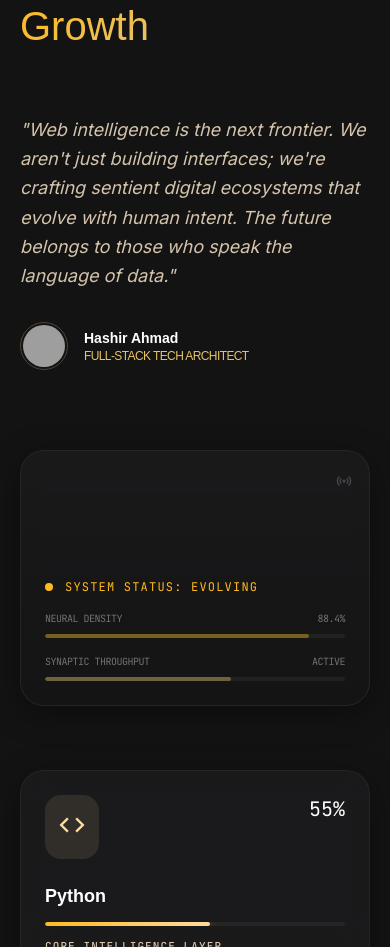
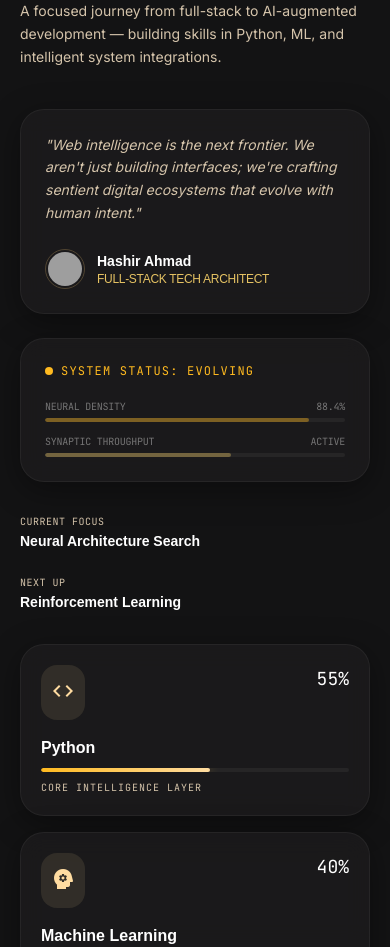
Before and after one commit to hashirahmad806/my_Portfolios, a React (Vite) app in the folder frontend/: page / in a window 390 px wide. Shown: the part 11053-12000 px from the top of the page. Built offline with nearby package versions, Linux system fonts and the light colour scheme; no server answers; grey boxes are pictures that could not be loaded; a web font is replaced by a local one.

Commit message:
fix: unify dark-mode color palette + responsive Learning/Skills/Certifications sections

```diff
--- a/frontend/src/components/sections/Certifications.jsx
+++ b/frontend/src/components/sections/Certifications.jsx
@@ -244,8 +244,8 @@ export default function Certifications() {
   const { ref: hRef, visible: hVis } = useScrollReveal()
 
   return (
-    <section id="certifications" className="bg-[#131314] text-[#e5e2e3] pb-24 pt-12 overflow-hidden">
-      <main className="max-w-container-max mx-auto px-margin-mobile md:px-gutter">
+    <section id="certifications" className="text-[#e5e2e3] pb-24 pt-12 overflow-hidden" style={{ background: '#131314' }}>
+      <main className="max-w-6xl mx-auto px-5 sm:px-8 lg:px-12">
         {/* Header Section */}
         <header ref={hRef} className="mb-16" style={{
           opacity: hVis ? 1 : 0,
--- a/frontend/src/components/sections/Learning.jsx
+++ b/frontend/src/components/sections/Learning.jsx
@@ -4,155 +4,181 @@ const motionOk = typeof window !== 'undefined'
   ? !window.matchMedia('(prefers-reduced-motion: reduce)').matches
   : true
 
-export default function Learning() {
-  const { ref: hRef, visible: hVis } = useScrollReveal()
-  const { ref: gridRef, visible: gridVis } = useScrollReveal()
-
 const items = [
-    { icon: 'code',                       name: 'Python',             pct: 55, sub: 'Core Intelligence Layer' },
-    { icon: 'psychology',                 name: 'Machine Learning',   pct: 40, sub: 'Pattern Recognition' },
-    { icon: 'memory',                     name: 'TensorFlow / Keras', pct: 30, sub: 'Deep Neural Networks' },
-    { icon: 'analytics',                  name: 'Data Analysis',      pct: 50, sub: 'Insight Extraction' },
-    { icon: 'settings_input_component',   name: 'AI Integration',     pct: 60, sub: 'Seamless API Logic' },
-    { icon: 'layers',                     name: 'AI + MERN Stack',    pct: 45, sub: 'Full-Stack Intelligence' },
+  { icon: 'code',                     name: 'Python',             pct: 55, sub: 'Core Intelligence Layer' },
+  { icon: 'psychology',               name: 'Machine Learning',   pct: 40, sub: 'Pattern Recognition' },
+  { icon: 'memory',                   name: 'TensorFlow / Keras', pct: 30, sub: 'Deep Neural Networks' },
+  { icon: 'analytics',               name: 'Data Analysis',      pct: 50, sub: 'Insight Extraction' },
+  { icon: 'settings_input_component', name: 'AI Integration',     pct: 60, sub: 'Seamless API Logic' },
+  { icon: 'layers',                   name: 'AI + MERN Stack',    pct: 45, sub: 'Full-Stack Intelligence' },
 ]
 
+function ProgressCard({ item, visible }) {
   return (
-    <section id="learning" className="bg-[#131314] text-[#e5e2e3] py-24 relative overflow-hidden">
-      {/* Atmospheric Background Element */}
-      <div className="absolute top-0 right-0 -z-10 w-1/2 h-full opacity-20 blur-[120px] pointer-events-none">
-        <div className="w-full h-full bg-[#ffdca1]/30 rounded-full translate-x-1/2 -translate-y-1/2"></div>
+    <div className="glass-panel rounded-xl p-5 flex flex-col gap-4">
+      <div className="flex justify-between items-start">
+        <div className="p-2.5 bg-[#ffdca1]/10 rounded-lg text-[#ffdca1]">
+          <span
+            className="material-symbols-outlined text-2xl"
+            style={{ fontVariationSettings: "'FILL' 1" }}
+          >
+            {item.icon}
+          </span>
+        </div>
+        <span className="text-white font-label-mono text-lg">{item.pct}%</span>
+      </div>
+      <div className="flex flex-col gap-2">
+        <h3 className="text-white font-headline text-base font-semibold">{item.name}</h3>
+        <div className="glow-meter-bg">
+          <div
+            className="glow-meter-fill"
+            style={{
+              width: visible ? `${item.pct}%` : '0%',
+              transition: motionOk ? 'width 1.5s cubic-bezier(0.65, 0, 0.35, 1)' : 'none',
+            }}
+          />
+        </div>
+        <p className="text-[10px] font-label-mono text-on-surface-variant uppercase tracking-widest">
+          {item.sub}
+        </p>
+      </div>
+    </div>
+  )
+}
+
+export default function Learning() {
+  const { ref: sectionRef, visible: sectionVis } = useScrollReveal()
+
+  return (
+    <section
+      id="learning"
+      className="text-[#e5e2e3] py-20 relative overflow-hidden"
+      style={{ background: '#131314' }}
+    >
+      {/* Atmospheric glow */}
+      <div className="absolute top-0 right-0 -z-10 w-72 h-72 opacity-15 blur-[100px] pointer-events-none">
+        <div className="w-full h-full bg-[#ffdca1] rounded-full" />
       </div>
 
-      <main className="max-w-container-max mx-auto px-margin-mobile lg:px-gutter">
-        <div ref={gridRef} className="grid grid-cols-1 lg:grid-cols-12 gap-16 items-start" style={{
-          opacity: gridVis ? 1 : 0,
-          transform: gridVis ? 'translateY(0)' : 'translateY(28px)',
+      <div
+        ref={sectionRef}
+        className="max-w-6xl mx-auto px-5 sm:px-8 lg:px-12"
+        style={{
+          opacity: sectionVis ? 1 : 0,
+          transform: sectionVis ? 'translateY(0)' : 'translateY(28px)',
           transition: 'opacity .8s ease, transform .8s ease',
-        }}>
-          {/* Left Side: Narrative Quote */}
-          <div className="lg:col-span-5 flex flex-col gap-8 lg:sticky lg:top-32">
-            <div ref={hRef} className="flex flex-col gap-2">
-              <span className="text-secondary font-label-mono uppercase tracking-widest text-xs flex items-center gap-2">
-                <span className="w-8 h-[1px] bg-secondary"></span>Growing
+        }}
+      >
+        {/* ── Header ── */}
+        <div className="mb-10">
+          <span className="inline-flex items-center gap-2 font-label-mono text-xs text-[#e6c364] uppercase tracking-widest mb-3">
+            <span className="w-6 h-px bg-[#e6c364]" />
+            Growing
           </span>
-              <h2 className="text-[40px] lg:text-[64px] text-white font-headline leading-tight">
-                Strategic <br />
+          <h2 className="font-headline font-bold leading-tight text-white mb-2"
+            style={{ fontSize: 'clamp(36px, 6vw, 64px)' }}>
+            Strategic{' '}
             <span className="amber-text-gradient">Growth</span>
           </h2>
+          <p className="text-on-surface-variant font-body text-sm leading-relaxed max-w-xl">
+            A focused journey from full-stack to AI-augmented development — building skills
+            in Python, ML, and intelligent system integrations.
+          </p>
         </div>
 
-            <div className="relative mt-8">
-              <p className="text-[18px] text-on-surface-variant font-body leading-relaxed italic">
-                "Web intelligence is the next frontier. We aren't just building interfaces; we're crafting sentient digital ecosystems that evolve with human intent. The future belongs to those who speak the language of data."
+        {/* ── Main two-column layout ── */}
+        <div className="grid grid-cols-1 lg:grid-cols-2 gap-8 items-start">
+
+          {/* Left — Quote + Status */}
+          <div className="flex flex-col gap-6">
+            {/* Quote block */}
+            <div className="glass-panel rounded-xl p-6 border border-border-glass">
+              <p className="text-on-surface-variant font-body text-sm leading-relaxed italic mb-6">
+                "Web intelligence is the next frontier. We aren't just building interfaces;
+                we're crafting sentient digital ecosystems that evolve with human intent."
               </p>
-              <div className="mt-8 flex items-center gap-4">
-                <div className="h-12 w-12 rounded-full border border-outline-variant p-0.5">
+              <div className="flex items-center gap-3">
+                <div className="h-10 w-10 rounded-full border border-outline-variant p-0.5 flex-shrink-0">
                   <div
                     className="h-full w-full rounded-full bg-cover bg-center"
-                    style={{ backgroundImage: 'url("https://lh3.googleusercontent.com/aida-public/AB6AXuBY0kTaiFy3vX6xvEVom3S5g3LMYNPOTrYk3Y9MMDeB_FiikqBbI3HepyXK-e6lUFuYFjLNvITOSowjkGUMbGfrjmVlfl_02DnEVE5zcJdBI-_hI1OVAP0hHC30K-I4RmHfe-CSl-nzW7MLIM9JPvGahy3SsCwZif2XDOztupsnVclI5NkQKlzLLlW9vSo1pUNZnZ0l791HDIZoMOTi7ClCp9fZk80JeMK31IInMJuQP0j23PvVX8V69u8uqg8of-GKmgKrtQlz1wI")' }}
+                    style={{
+                      backgroundImage:
+                        'url("https://lh3.googleusercontent.com/aida-public/AB6AXuBY0kTaiFy3vX6xvEVom3S5g3LMYNPOTrYk3Y9MMDeB_FiikqBbI3HepyXK-e6lUFuYFjLNvITOSowjkGUMbGfrjmVlfl_02DnEVE5zcJdBI-_hI1OVAP0hHC30K-I4RmHfe-CSl-nzW7MLIM9JPvGahy3SsCwZif2XDOztupsnVclI5NkQKlzLLlW9vSo1pUNZnZ0l791HDIZoMOTi7ClCp9fZk80JeMK31IInMJuQP0j23PvVX8V69u8uqg8of-GKmgKrtQlz1wI")',
+                    }}
                   />
                 </div>
                 <div>
                   <p className="text-white font-bold text-sm">Hashir Ahmad</p>
-                  <p className="text-secondary text-xs font-medium uppercase tracking-tighter">Full-Stack Tech Architect</p>
+                  <p className="text-[#e6c364] text-xs uppercase tracking-tight">Full-Stack Tech Architect</p>
                 </div>
               </div>
             </div>
 
-            {/* Abstract Visual */}
-            <div className="mt-12 h-64 rounded-xl overflow-hidden glass-panel relative group border border-border-glass flex flex-col justify-end p-6">
-              <div className="absolute inset-0 bg-gradient-to-t from-[#131314]/80 to-transparent -z-10"></div>
-
-              <div className="flex flex-col gap-4">
-                <div className="flex items-center gap-3">
+            {/* System status panel */}
+            <div className="glass-panel rounded-xl p-6 border border-border-glass flex flex-col gap-4">
+              <div className="flex items-center gap-2 mb-1">
                 <div className="relative flex h-2 w-2">
-                    <span className="animate-ping absolute inline-flex h-full w-full rounded-full bg-[#ffba20] opacity-75"></span>
-                    <span className="relative inline-flex rounded-full h-2 w-2 bg-[#ffba20]"></span>
+                  <span className="animate-ping absolute inline-flex h-full w-full rounded-full bg-[#ffba20] opacity-75" />
+                  <span className="relative inline-flex rounded-full h-2 w-2 bg-[#ffba20]" />
                 </div>
-                  <p className="text-xs font-label-mono text-[#ffba20] tracking-widest uppercase">System Status: Evolving</p>
+                <p className="text-xs font-label-mono text-[#ffba20] tracking-widest uppercase">
+                  System Status: Evolving
+                </p>
               </div>
-
-                <div className="space-y-2">
-                  <div className="flex justify-between text-[10px] font-label-mono text-white/40 uppercase tracking-tighter">
-                    <span>Neural Density</span>
-                    <span>88.4%</span>
+              <div className="space-y-3">
+                {[
+                  { label: 'Neural Density', value: '88.4%', pct: 88, color: 'bg-[#ffba20]/40' },
+                  { label: 'Synaptic Throughput', value: 'Active', pct: 62, color: 'bg-[#e6c364]/40' },
+                ].map(bar => (
+                  <div key={bar.label} className="space-y-1">
+                    <div className="flex justify-between text-[10px] font-label-mono text-white/40 uppercase tracking-tight">
+                      <span>{bar.label}</span>
+                      <span>{bar.value}</span>
                     </div>
                     <div className="h-1 w-full bg-white/5 rounded-full overflow-hidden">
-                    <div className="h-full bg-[#ffba20]/40 rounded-full" style={{ width: '88%' }}></div>
-                  </div>
-                </div>
-
-                <div className="space-y-2">
-                  <div className="flex justify-between text-[10px] font-label-mono text-white/40 uppercase tracking-tighter">
-                    <span>Synaptic Throughput</span>
-                    <span>Active</span>
-                  </div>
-                  <div className="h-1 w-full bg-white/5 rounded-full overflow-hidden">
-                    <div className="h-full bg-[#e6c364]/40 rounded-full" style={{ width: '62%' }}></div>
-                  </div>
-                </div>
-              </div>
-
-              <div className="absolute top-4 right-4">
-                <span className="material-symbols-outlined text-white/20 text-lg">sensors</span>
-              </div>
-            </div>
-          </div>
-
-          {/* Right Side: Learning Progress */}
-          <div className="lg:col-span-7 grid grid-cols-1 md:grid-cols-2 gap-4">
-            {items.map((item, idx) => (
-              <div key={item.name} className="glass-panel rounded-xl p-6 flex flex-col gap-6">
-                <div className="flex justify-between items-start">
-                  <div className="p-3 bg-[#ffdca1]/10 rounded-lg text-[#ffdca1]">
-                    <span className="material-symbols-outlined text-3xl" style={{ fontVariationSettings: "'FILL' 1" }}>
-                      {item.icon}
-                    </span>
-                  </div>
-                  <span className="text-white font-label-mono text-xl">{item.pct}%</span>
-                </div>
-                <div className="flex flex-col gap-3">
-                  <h3 className="text-white font-headline text-[18px] font-semibold">{item.name}</h3>
-                  <div className="glow-meter-bg">
-                    <div
-                      className="glow-meter-fill"
-                      style={{
-                        width: gridVis ? `${item.pct}%` : '0%',
-                        transition: motionOk ? 'width 1.5s cubic-bezier(0.65, 0, 0.35, 1)' : 'none'
-                      }}
-                    />
-                  </div>
-                  <p className="text-[11px] font-label-mono text-on-surface-variant uppercase tracking-widest font-medium">{item.sub}</p>
+                      <div className={`h-full ${bar.color} rounded-full`} style={{ width: `${bar.pct}%` }} />
                     </div>
                   </div>
                 ))}
               </div>
             </div>
 
-        {/* Footer Info Area */}
-        <div className="mt-24 pt-8 border-t border-outline-variant flex flex-col md:flex-row justify-between items-center gap-6">
-          <div className="flex flex-wrap items-center gap-8">
-            <div className="flex flex-col">
-              <p className="text-on-surface-variant text-[11px] font-label-mono uppercase tracking-wider">CURRENT FOCUS</p>
-              <p className="text-white font-bold">Neural Architecture Search</p>
+            {/* Focus footer */}
+            <div className="flex flex-wrap gap-6 pt-2">
+              <div>
+                <p className="text-on-surface-variant text-[10px] font-label-mono uppercase tracking-wider mb-0.5">
+                  CURRENT FOCUS
+                </p>
+                <p className="text-white font-bold text-sm">Neural Architecture Search</p>
               </div>
-            <div className="h-10 w-[1px] bg-outline-variant hidden md:block"></div>
-            <div className="flex flex-col">
-              <p className="text-on-surface-variant text-[11px] font-label-mono uppercase tracking-wider">NEXT UP</p>
-              <p className="text-white font-bold">Reinforcement Learning</p>
+              <div className="w-px bg-outline-variant self-stretch hidden sm:block" />
+              <div>
+                <p className="text-on-surface-variant text-[10px] font-label-mono uppercase tracking-wider mb-0.5">
+                  NEXT UP
+                </p>
+                <p className="text-white font-bold text-sm">Reinforcement Learning</p>
               </div>
             </div>
-          <div className="flex gap-4">
+          </div>
+
+          {/* Right — Progress cards grid */}
+          <div className="grid grid-cols-1 sm:grid-cols-2 gap-4">
+            {items.map(item => (
+              <ProgressCard key={item.name} item={item} visible={sectionVis} />
+            ))}
+          </div>
+        </div>
+
+        {/* CTA */}
+        <div className="mt-12 flex justify-center sm:justify-end">
           <a
             href="#contact"
-              className="px-6 py-2.5 rounded-full bg-[#ffba20] text-[#0e0e0f] text-sm font-bold hover:shadow-[0_0_20px_rgba(255,186,32,0.4)] transition-all font-headline"
+            className="inline-flex items-center gap-2 px-7 py-3 rounded-full bg-[#ffba20] text-[#0e0e0f] text-sm font-bold hover:shadow-[0_0_24px_rgba(255,186,32,0.45)] transition-all font-headline"
           >
-              Start Project
+            Start a Project
           </a>
         </div>
       </div>
-      </main>
     </section>
   )
 }
--- a/frontend/src/components/sections/Skills.jsx
+++ b/frontend/src/components/sections/Skills.jsx
@@ -123,8 +123,8 @@ export default function Skills() {
   const { ref: hRef, visible: hVis } = useScrollReveal()
 
   return (
-    <section id="skills" className="bg-[#131314] text-[#e5e2e3] py-20 relative overflow-hidden">
-      <main className="max-w-container-max mx-auto px-margin-mobile lg:px-gutter">
+    <section id="skills" className="text-[#e5e2e3] py-20 relative overflow-hidden" style={{ background: '#131314' }}>
+      <main className="max-w-6xl mx-auto px-5 sm:px-8 lg:px-12">
 
         {/* Header */}
         <div ref={hRef} className="mb-16" style={{
--- a/frontend/src/index.css
+++ b/frontend/src/index.css
@@ -34,22 +34,22 @@
 }
 
 html.dark {
-  /* Dark Mode */
-  --obsidian:   #080810;
-  --void:       #0c0c18;
-  --surface:    #11111f;
-  --surface2:   #16162a;
-  --border:     rgba(255,255,255,0.06);
-  --border2:    rgba(255,255,255,0.1);
-  --gold:       #c9a84c;
-  --gold2:      #e8c97a;
-  --amber:      #f5a623;
-  --text:       #e8e8f0;
-  --text2:      #9090a8;
-  --text3:      #787898;
-  --emerald:    #00e5a0;
+  /* Dark Mode — unified with Aurelian Studio #131314 palette */
+  --obsidian:   #0e0e0f;
+  --void:       #131314;
+  --surface:    #141416;
+  --surface2:   #201f20;
+  --border:     rgba(255,255,255,0.08);
+  --border2:    rgba(255,255,255,0.12);
+  --gold:       #ffdca1;
+  --gold2:      #ffba20;
+  --amber:      #ffb800;
+  --text:       #e5e2e3;
+  --text2:      #d5c4ab;
+  --text3:      #9e8f78;
+  --emerald:    #00E5A0;
   --cyan:       #00d4ff;
-  --glass-bg:   rgba(17,17,31,0.7);
+  --glass-bg:   rgba(20,20,22,0.7);
   --card-shadow: 0 2px 8px rgba(0,0,0,0.4), 0 8px 28px rgba(0,0,0,0.25), inset 0 1px 0 rgba(255,255,255,0.05);
   --card-shadow-hover: 0 6px 20px rgba(0,0,0,0.55), 0 18px 48px rgba(0,0,0,0.35), inset 0 1px 0 rgba(255,255,255,0.07);
 }
```
Lines whose indentation alone changed are shown as unchanged.
